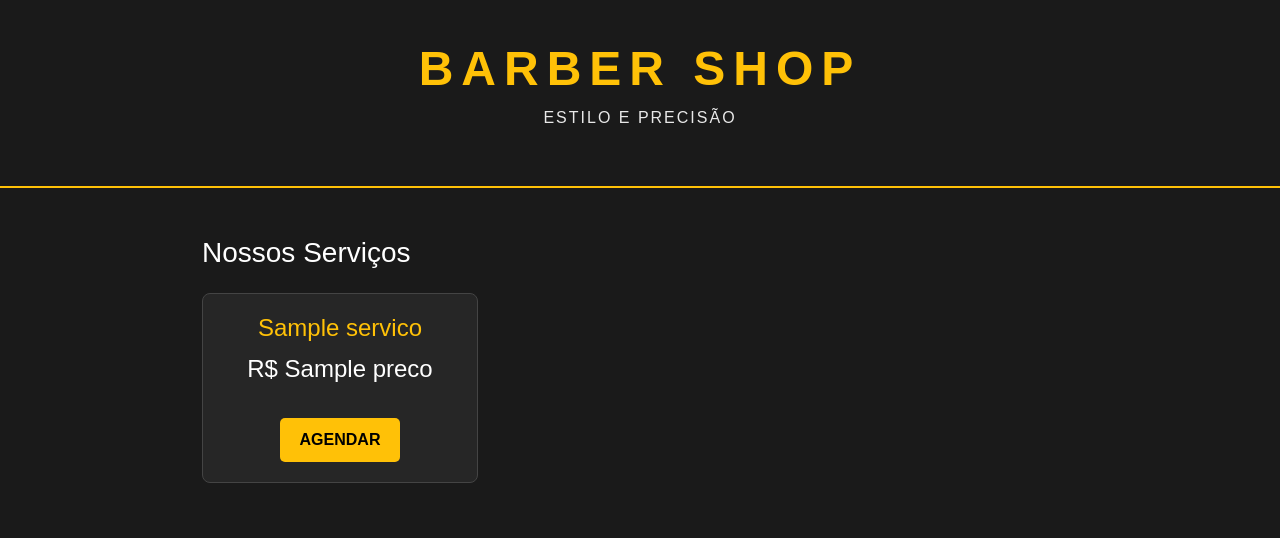
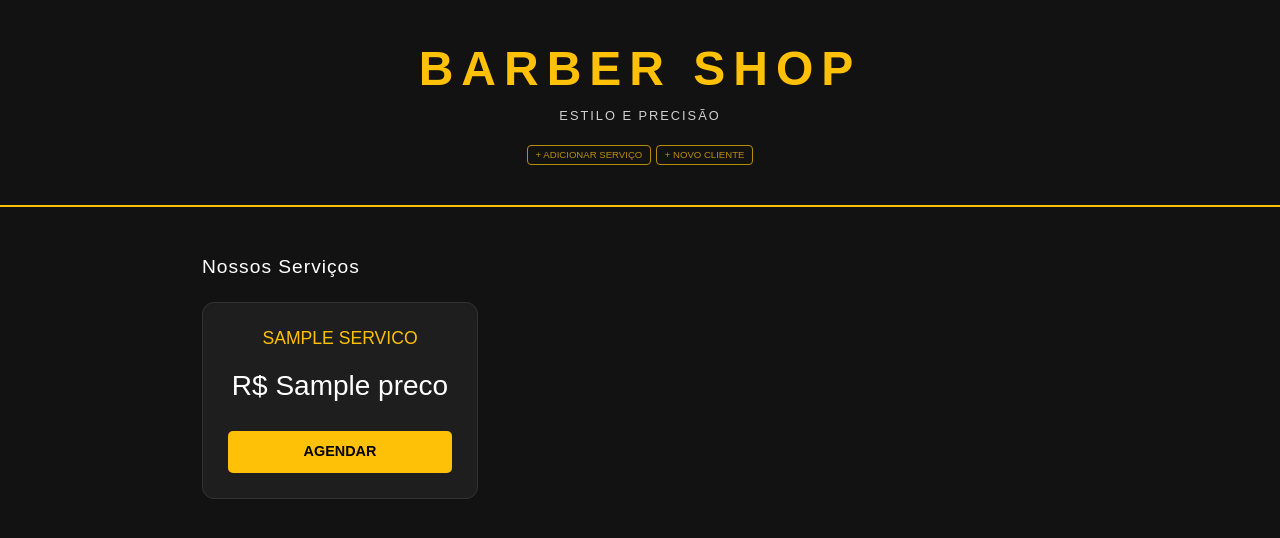
Before and after one commit to WilianWzO/projeto-barbearia-django, a Django app: template core/templates/index.html in a window 1280 px wide. Shown: the top 538 px of the page. Run offline with Django 5.2, Linux system fonts and the light colour scheme; the template is opened without the code that fills it: most values are stand-ins (such as "Sample title", 1, 10 or a date in 2020); parts of the project's set-up code (start-up, migrations or seed data) failed here and were passed over.

Commit message:
Sistema de agendamento completo com campos dinâmicos

```diff
--- a/core/templates/index.html
+++ b/core/templates/index.html
@@ -1,40 +1,84 @@
+{% load static %}
 <!DOCTYPE html>
 <html lang="pt-br">
 <head>
     <meta charset="UTF-8">
     <meta name="viewport" content="width=device-width, initial-scale=1.0">
-    <title>Barbearia Wilian</title>
-    <link href="https://cdn.jsdelivr.net/npm/bootstrap@5.3.0/dist/dist/css/bootstrap.min.css" rel="stylesheet">
+    <title>Barber Shop</title>
+    <link href="https://cdn.jsdelivr.net/npm/bootstrap@5.3.0/dist/css/bootstrap.min.css" rel="stylesheet">
     <style>
-        /* Fundo e cores principais */
-        body { background-color: #1a1a1a; color: white; font-family: sans-serif; }
+        /* Arte Final: Visual Premium */
+        body { background-color: #121212; color: white; font-family: sans-serif; }
 
         .header-bar { border-bottom: 2px solid #ffc107; padding: 40px 0; text-align: center; }
         .text-yellow { color: #ffc107; }
 
-        /* Estilo dos Cards (Serviços) */
+        /* Botões Discretos e Pequenos */
+        .btn-outline-yellow {
+            border: 1px solid #ffc107;
+            color: #ffc107;
+            background: transparent;
+            padding: 2px 8px;
+            border-radius: 4px;
+            font-size: 0.6rem;
+            text-transform: uppercase;
+            opacity: 0.7;
+            transition: 0.3s;
+            text-decoration: none;
+        }
+        .btn-outline-yellow:hover { background: #ffc107; color: #000; opacity: 1; }
+
+        /* Estilo dos Cards de Serviço */
         .servico-card {
-            background-color: #262626;
-            border: 1px solid #444;
-            border-radius: 8px;
-            padding: 20px;
+            background-color: #1e1e1e;
+            border: 1px solid #333;
+            border-radius: 12px;
+            padding: 25px;
             text-align: center;
+            transition: 0.3s;
             height: 100%;
         }
+        .servico-card:hover { border-color: #ffc107; transform: translateY(-5px); }
 
-        /* Botões */
-        .btn-agendar {
+        .btn-yellow {
             background-color: #ffc107;
             color: #000;
             font-weight: bold;
             border: none;
             padding: 10px 20px;
+            border-radius: 5px;
             text-decoration: none;
-            border-radius: 5px;
             display: inline-block;
-            margin-top: 15px;
+            width: 100%;
+            text-transform: uppercase;
+            font-size: 0.9rem;
         }
-        .btn-agendar:hover { background-color: #e5ac00; color: #000; }
+        .btn-yellow:hover { background-color: #e5ac00; color: #000; }
+
+        /* Ajustes das Janelas (Modais) */
+        .modal-content { background-color: #1e1e1e; color: white; border: 1px solid #ffc107; border-radius: 15px; }
+
+        /* Contraste dos inputs e placeholders */
+        .form-control-sm {
+            background-color: #121212;
+            border: 1px solid #444;
+            color: white !important;
+            padding-left: 12px;
+        }
+
+        .form-control-sm::placeholder {
+            color: #ffffff !important;
+            opacity: 0.8; /* Clareia bem o texto de exemplo */
+            font-size: 0.75rem;
+            text-transform: uppercase;
+        }
+
+        .form-control-sm:focus {
+            background-color: #121212;
+            color: white;
+            border-color: #ffc107;
+            box-shadow: none;
+        }
 
         .container { max-width: 900px; }
     </style>
@@ -43,26 +87,66 @@
 
     <div class="header-bar">
         <h1 class="fw-bold text-yellow" style="letter-spacing: 8px; font-size: 3rem;">BARBER SHOP</h1>
-        <p style="text-transform: uppercase; letter-spacing: 2px; opacity: 0.9;">Estilo e Precisão</p>
+        <p style="text-transform: uppercase; letter-spacing: 2px; opacity: 0.8; font-size: 0.8rem;">Estilo e Precisão</p>
+
+        <div class="mt-2">
+            <button class="btn-outline-yellow" data-bs-toggle="modal" data-bs-target="#modalServico">+ ADICIONAR SERVIÇO</button>
+            <button class="btn-outline-yellow" data-bs-toggle="modal" data-bs-target="#modalCliente">+ NOVO CLIENTE</button>
+        </div>
     </div>
 
     <div class="container my-5">
-        <h3 class="mb-4">Nossos Serviços</h3>
+        <h3 class="mb-4" style="font-weight: 300; font-size: 1.2rem; letter-spacing: 1px;">Nossos Serviços</h3>
 
         <div class="row g-4">
             {% for servico in servicos %}
             <div class="col-md-4">
                 <div class="servico-card">
-                    <h4 class="text-yellow">{{ servico.nome }}</h4>
-                    <p class="fs-4">R$ {{ servico.preco }}</p>
-                    <a href="{% url 'agendar' %}" class="btn-agendar">AGENDAR</a>
+                    <h4 class="text-yellow mb-3" style="font-size: 1.1rem; text-transform: uppercase;">{{ servico.nome }}</h4>
+                    <p class="fs-3 mb-4">R$ {{ servico.preco }}</p>
+                    <a href="{% url 'agendar' %}" class="btn-yellow">AGENDAR</a>
                 </div>
             </div>
             {% empty %}
-            <p>Nenhum serviço disponível.</p>
+            <div class="col-12 text-center py-5">
+                <p class="opacity-50">Nenhum serviço cadastrado ainda.</p>
+            </div>
             {% endfor %}
         </div>
     </div>
 
+    <div class="modal fade" id="modalServico" tabindex="-1" aria-hidden="true">
+        <div class="modal-dialog modal-dialog-centered" style="max-width: 350px;">
+            <div class="modal-content">
+                <form action="{% url 'cadastrar_servico' %}" method="POST">
+                    {% csrf_token %}
+                    <div class="modal-body p-4 text-center">
+                        <h6 class="text-yellow mb-4 text-uppercase" style="font-size: 0.8rem; letter-spacing: 1px;">Novo Serviço</h6>
+                        <input type="text" name="nome" class="form-control form-control-sm mb-3" placeholder="NOME DO CORTE" required>
+                        <input type="number" step="0.01" name="preco" class="form-control form-control-sm mb-4" placeholder="PREÇO (R$)" required>
+                        <button type="submit" class="btn-yellow py-2">SALVAR CORTE</button>
+                    </div>
+                </form>
+            </div>
+        </div>
+    </div>
+
+    <div class="modal fade" id="modalCliente" tabindex="-1" aria-hidden="true">
+        <div class="modal-dialog modal-dialog-centered" style="max-width: 350px;">
+            <div class="modal-content">
+                <form action="{% url 'cadastrar_cliente' %}" method="POST">
+                    {% csrf_token %}
+                    <div class="modal-body p-4 text-center">
+                        <h6 class="text-yellow mb-4 text-uppercase" style="font-size: 0.8rem; letter-spacing: 1px;">Novo Cliente</h6>
+                        <input type="text" name="nome" class="form-control form-control-sm mb-3" placeholder="NOME COMPLETO" required>
+                        <input type="text" name="telefone" class="form-control form-control-sm mb-4" placeholder="TELEFONE DE CONTATO" required>
+                        <button type="submit" class="btn-yellow py-2">CADASTRAR CLIENTE</button>
+                    </div>
+                </form>
+            </div>
+        </div>
+    </div>
+
+    <script src="https://cdn.jsdelivr.net/npm/bootstrap@5.3.0/dist/js/bootstrap.bundle.min.js"></script>
 </body>
 </html>
--- a/setup/setup/settings.py
+++ b/setup/setup/settings.py
@@ -116,4 +116,7 @@ USE_TZ = True
 # Static files (CSS, JavaScript, Images)
 # https://docs.djangoproject.com/en/6.0/howto/static-files/
 
-STATIC_URL = 'static/'
+STATIC_URL = '/static/'
+STATICFILES_DIRS = [
+    BASE_DIR / "core" / "static",
+]
--- a/setup/setup/urls.py
+++ b/setup/setup/urls.py
@@ -16,7 +16,14 @@ Including another URLconf
 """
 from django.contrib import admin
 from django.urls import path
+from core import views
 
 urlpatterns = [
     path('admin/', admin.site.urls),
+    path('', views.index, name='index'),
+    path('agendar/', views.agendar, name='agendar'),
+
+    # NOVAS ROTAS PARA OS MODAIS FUNCIONAREM
+    path('cadastrar-servico/', views.cadastrar_servico, name='cadastrar_servico'),
+    path('cadastrar-cliente/', views.cadastrar_cliente, name='cadastrar_cliente'),
 ]
```
Also changed, not shown: core/templates/agendar.html (+42 -15 lines), core/views.py (+20 -11 lines), setup/urls.py (+5 -3 lines), db.sqlite3.
